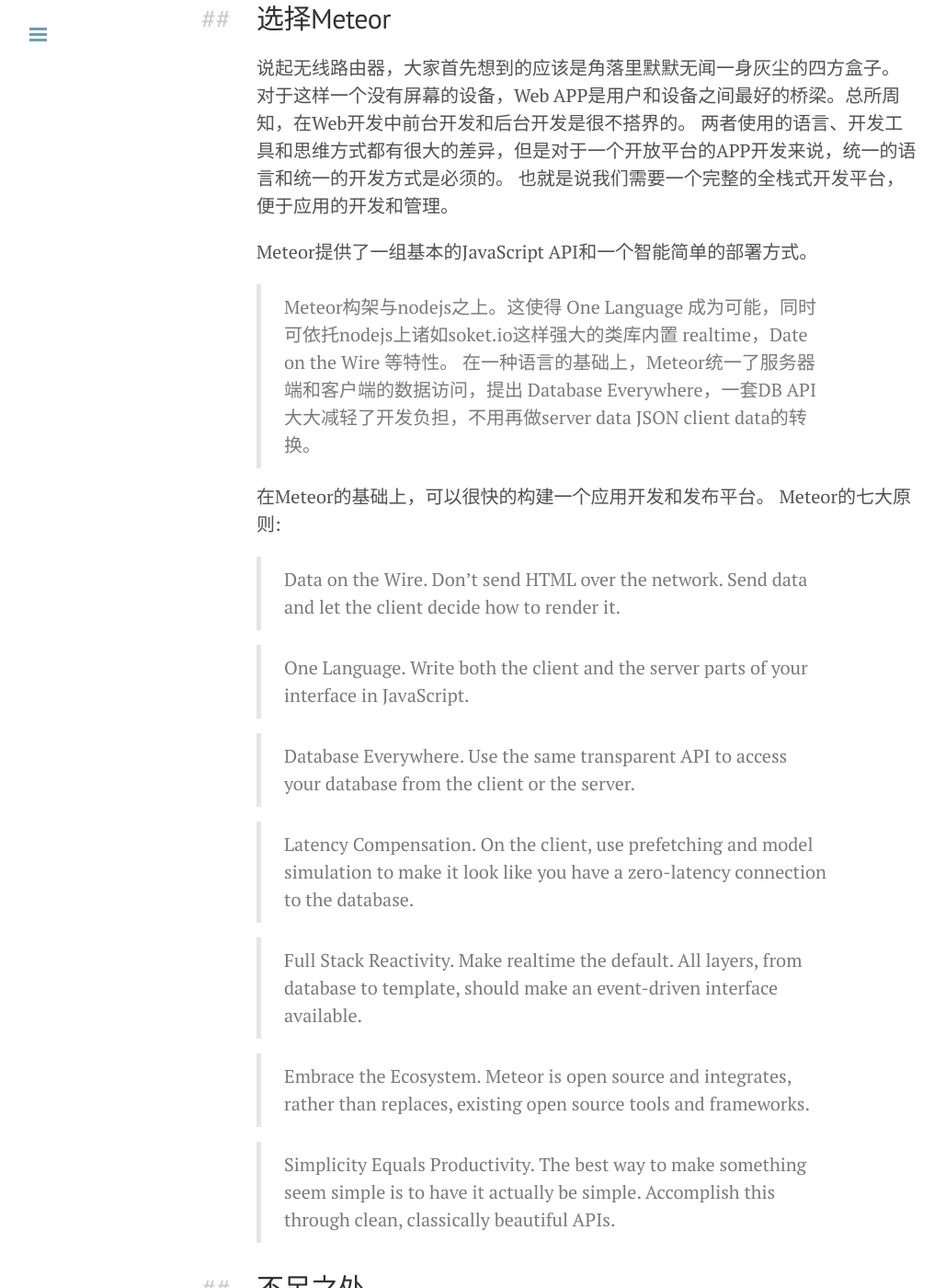
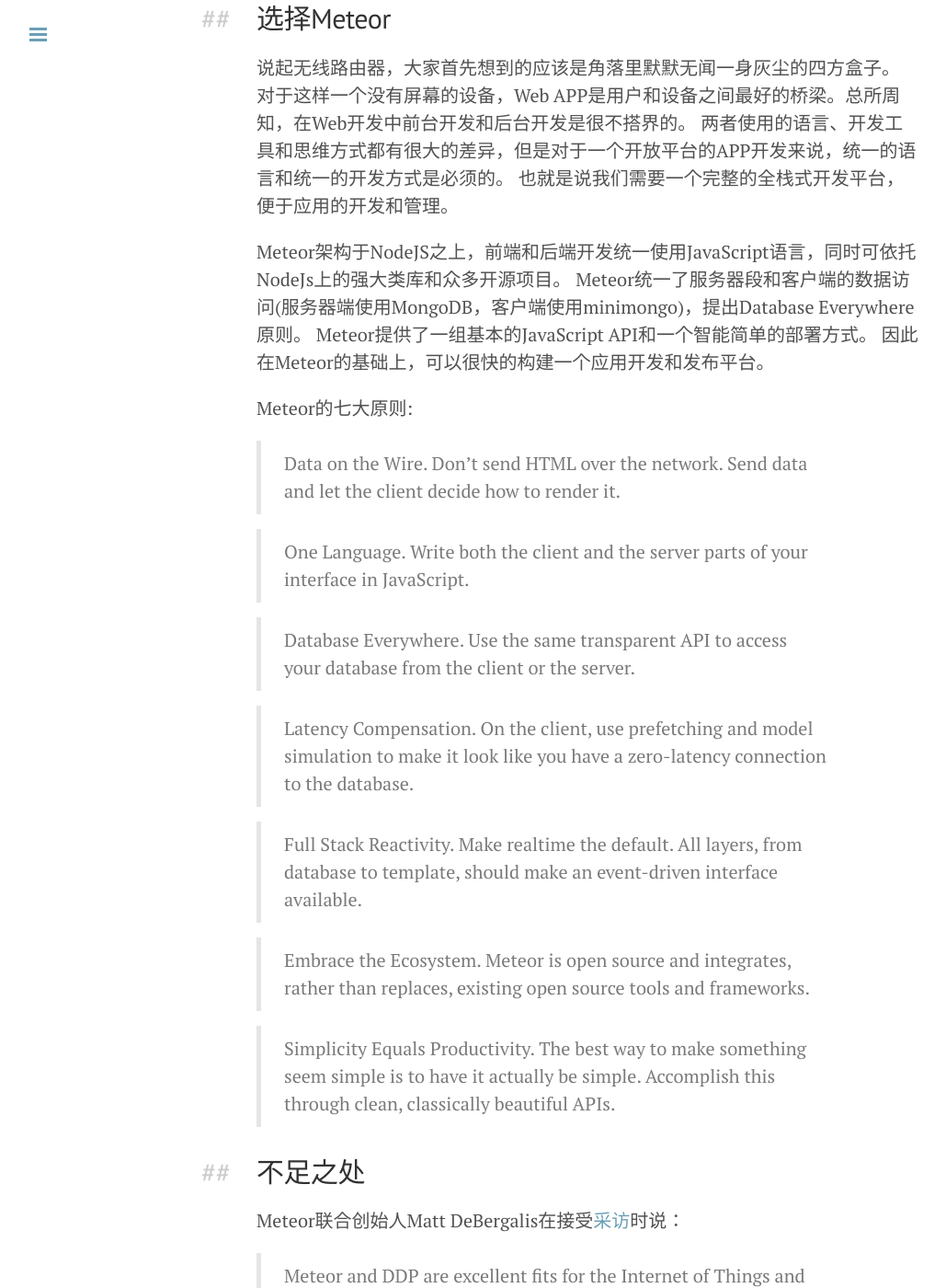
Before and after one commit to hoolev/hoolev.github.com, a Jekyll site: the page built from _posts/2014-06-29-meteor.md, in a window 1280 px wide and 1400 px high, scrolled down 1112 px. Shown: the whole window at 92% size, without its empty margins (1-1030 px from the left). Built offline with Jekyll 4.4.1, drawn with Linux system fonts in a browser that asks for light colours; Markdown is read by kramdown in place of the engine named in the settings; comment, search, counter and statistics services are not loaded; some of the changed text lies outside the part shown.

Commit message:
finished meteor.md

```diff
--- a/_posts/2014-06-29-meteor.md
+++ b/_posts/2014-06-29-meteor.md
@@ -34,11 +34,11 @@
 两者使用的语言、开发工具和思维方式都有很大的差异，但是对于一个开放平台的APP开发来说，统一的语言和统一的开发方式是必须的。
 也就是说我们需要一个完整的全栈式开发平台，便于应用的开发和管理。
 
+Meteor架构于NodeJS之上，前端和后端开发统一使用JavaScript语言，同时可依托NodeJs上的强大类库和众多开源项目。
+Meteor统一了服务器段和客户端的数据访问(服务器端使用MongoDB，客户端使用minimongo)，提出Database Everywhere原则。
 Meteor提供了一组基本的JavaScript API和一个智能简单的部署方式。
->Meteor构架与nodejs之上。这使得 One Language 成为可能，同时可依托nodejs上诸如soket.io这样强大的类库内置 realtime，Date on the Wire 等特性。
->在一种语言的基础上，Meteor统一了服务器端和客户端的数据访问，提出 Database Everywhere，一套DB API大大减轻了开发负担，不用再做server data JSON client data的转换。
+因此在Meteor的基础上，可以很快的构建一个应用开发和发布平台。
 
-在Meteor的基础上，可以很快的构建一个应用开发和发布平台。
 Meteor的七大原则:
 
 > Data on the Wire. Don't send HTML over the network. Send data and let the client decide how to render it.
@@ -56,4 +56,9 @@
 > Simplicity Equals Productivity. The best way to make something seem simple is to have it actually be simple. Accomplish this through clean, classically beautiful APIs.
 
 ##不足之处
-Meteor的观点独到，
+Meteor联合创始人Matt DeBergalis在接受[采访](http://www.ibm.com/developerworks/cn/web/wa-meteor-webapps/index.html#interviewsidebar)时说：
+> Meteor and DDP are excellent fits for the Internet of Things and the rise of embedded networked devices.
+
+Meteor简单快速的Web APP开发方式，数据实时更新的特点很好的解决了物联网和嵌入式网络设备的管理和监控问题。
+但是目前的Meteor对于存储空间小的嵌入式设备还不太友好，其中MongoDB的移植就会占用很大的存储空间。
+因此把Meteor移植到无线路由器上，至少要替换掉MongoDB或者想办法减少MongoDB的体积。
```
